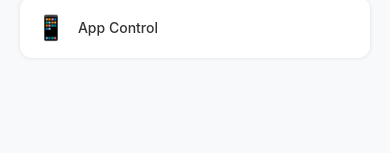
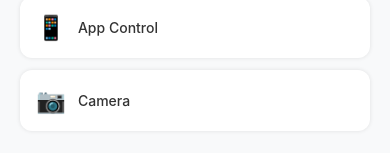
Before and after one commit to masum-diu/kto_kids, a React Native app: screen /ConnectedScreen in a window 390 px wide. Shown: the part 621-774 px from the top of the page. Built offline with nearby package versions, Linux system fonts and the light colour scheme.

Commit message:
add debug apk

```diff
--- a/App.js
+++ b/App.js
@@ -6,18 +6,22 @@ import WhoseDevices from "./screens/WhoseDevices";
 import QRCodeScreen from "./screens/qrcode";
 import Permission from "./screens/Permission";
 import ConnectedScreen from "./screens/connected";
+import AsyncStorage from "@react-native-async-storage/async-storage";
 
 const Stack = createNativeStackNavigator();
 export default function App() {
+  const get = AsyncStorage.getItem('connectedDevice')
+  console.log(get._j
+    , "app js")
   return (
     <SafeAreaProvider>
       <NavigationContainer>
         <Stack.Navigator screenOptions={{ headerShown: false }}>
           <Stack.Screen name="Onboarding" component={Onboarding} />
-            <Stack.Screen name="WhoseDevices" component={WhoseDevices} />
-            <Stack.Screen name="QRCodeScreen" component={QRCodeScreen} />
-            <Stack.Screen name="ConnectedScreen" component={ConnectedScreen} />
-            <Stack.Screen name="Permission" component={Permission} />
+          <Stack.Screen name="WhoseDevices" component={WhoseDevices} />
+          <Stack.Screen name="QRCodeScreen" component={QRCodeScreen} />
+          <Stack.Screen name="ConnectedScreen" component={ConnectedScreen} />
+          <Stack.Screen name="Permission" component={Permission} />
         </Stack.Navigator>
       </NavigationContainer>
     </SafeAreaProvider>
--- a/screens/connected/index.js
+++ b/screens/connected/index.js
@@ -14,7 +14,7 @@ const { width } = Dimensions.get('window')
 
 const ConnectedScreen = () => {
     const [connectedDevice, setConnectedDevice] = useState(null);
-    // console.log(connectedDevice)
+     console.log(connectedDevice, "connectedDevice state")
     useEffect(() => {
 
         const fetchConnectedDevice = async () => {
@@ -88,6 +88,10 @@ const ConnectedScreen = () => {
                         <View style={styles.featureItem}>
                             <Text style={styles.featureIcon}>📱</Text>
                             <Text style={styles.featureText}>App Control</Text>
+                        </View>
+                        <View style={styles.featureItem}>
+                            <Text style={styles.featureIcon}>📷</Text>
+                            <Text style={styles.featureText}>Camera</Text>
                         </View>
                     </View>
                 </View>
```
Also changed, not shown: 2 other files (tests, documents, lock files or other folders).
